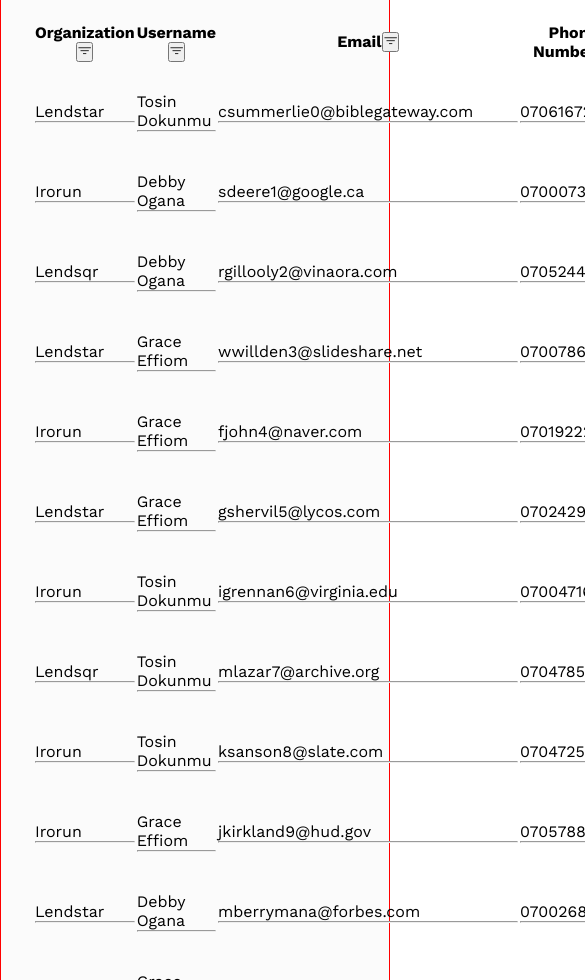
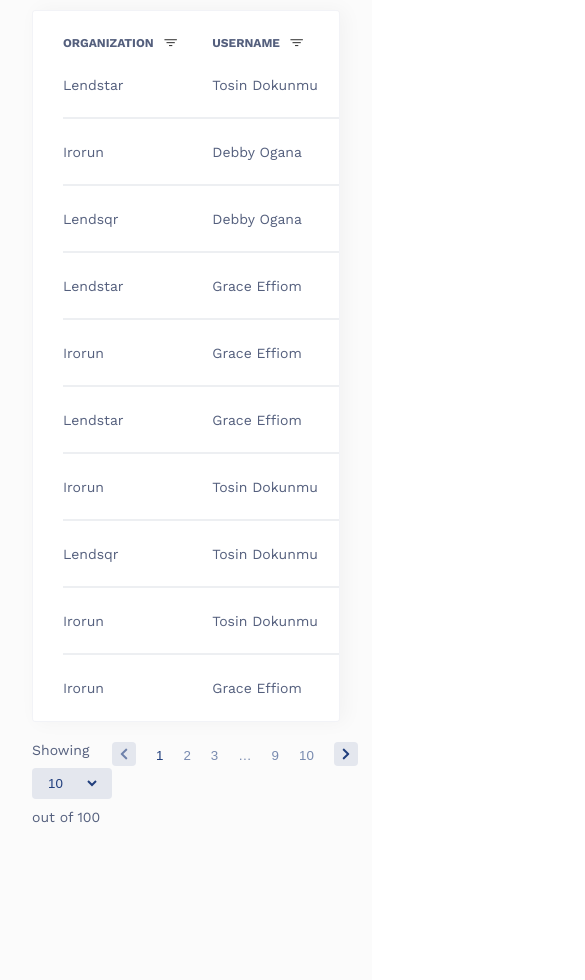
Before and after one commit to dvke/lendsqr-fe-test, a Next.js app: page /dashboard/users in a window 390 px wide. Shown: the part 1020-2000 px from the top of the page, 585 px wide, since content can reach past the window. Built offline with nearby package versions, Linux system fonts and the light colour scheme.

Commit message:
DataTable: Add pagination functionality

```diff
--- a/src/components/DataTable/columns.module.scss
+++ b/src/components/DataTable/columns.module.scss
@@ -0,0 +1,34 @@
+@use "@/styles/_colors" as *;
+
+.status {
+  padding: 7px 13px;
+  border-radius: 6.25rem;
+  font-size: 14px;
+
+  &__inactive {
+    background-color: rgba($input-color, 0.06);
+    color: $input-color;
+  }
+
+  &__pending {
+    background-color: rgba(#e9b200, 0.1);
+    color: #e9b200;
+  }
+
+  &__blacklisted {
+    background-color: rgba(#e4033b, 0.1);
+    color: #e4033b;
+  }
+
+  &__active {
+    background-color: rgba(#39cd62, 0.06);
+    color: #39cd62;
+  }
+}
+
+.more-icon {
+  font-size: 21px;
+  color: $input-color;
+  margin-bottom: -8px;
+  cursor: pointer;
+}
--- a/src/components/DataTable/columns.tsx
+++ b/src/components/DataTable/columns.tsx
@@ -63,7 +63,7 @@
     cell: ({ row }) => {
       const data = row.original;
 
-      return <FiMoreVertical />;
+      return <FiMoreVertical className={styles["more-icon"]} />;
     },
   },
 ];
--- a/src/components/DataTable/index.module.scss
+++ b/src/components/DataTable/index.module.scss
@@ -0,0 +1,128 @@
+@use "@/styles/_colors" as *;
+@import "@/styles/_breakpoints.scss";
+
+.table-section {
+  width: 100%;
+
+  @include breakpoint(mobile) {
+    margin-bottom: 2.5rem;
+  }
+
+  &__container {
+    margin-bottom: 1.25rem;
+    background-color: #fff;
+    box-shadow: 5px 0px 20px rgba(0, 0, 0, 0.04);
+    border: 1px solid rgba($primary-color, 0.06);
+    padding: 0 1.875rem;
+    border-radius: 4px;
+    overflow: auto;
+    width: 100%;
+  }
+
+  table {
+    border-spacing: 0 25px;
+    z-index: 15;
+
+    @include breakpoint(mobile) {
+      width: 64.8125rem;
+    }
+
+    @include breakpoint(tab-portrait) {
+      width: 64.8125rem;
+    }
+
+    @include breakpoint(desktop) {
+      width: 67rem;
+    }
+
+    thead {
+      font-weight: 600;
+      font-size: 0.75rem;
+      text-transform: uppercase;
+      color: $input-color;
+
+      th {
+        span {
+          display: flex;
+          align-items: flex-start;
+          gap: 10px;
+
+          button {
+            background: none;
+            padding: 0;
+            border: none;
+            cursor: pointer;
+          }
+        }
+      }
+    }
+
+    tbody {
+      tr {
+        border-bottom: 1px solid rgba($input-color, 0.1);
+
+        td {
+          color: $input-color;
+          font-size: 0.875rem;
+
+          hr {
+            width: 100%;
+            margin-top: 1.5rem;
+            border: 1px solid rgba($input-color, 0.1);
+          }
+        }
+      }
+    }
+  }
+
+  .pagination {
+    display: flex;
+    justify-content: space-between;
+
+    @include breakpoint(mobile) {
+      align-items: flex-start;
+    }
+
+    &-view {
+      display: flex;
+      align-items: center;
+      gap: 10px;
+
+      @include breakpoint(mobile) {
+        flex-wrap: wrap;
+      }
+
+      p {
+        font-size: 0.875rem;
+        color: $input-color;
+      }
+
+      &__dropdown {
+        display: flex;
+        gap: 1.125rem;
+        align-items: center;
+        background-color: rgba($primary-color, 0.1);
+        padding: 7px 12px;
+        border-radius: 4px;
+        cursor: pointer;
+        width: 5rem;
+        font-family: inherit;
+
+        select {
+          border: none;
+          outline: none;
+          background-color: transparent;
+          width: 100%;
+          font-weight: 500;
+          color: $primary-color;
+        }
+      }
+    }
+  }
+
+  .filter {
+    position: absolute;
+    top: 4rem;
+    left: 1rem;
+  }
+}
--- a/src/components/DataTable/index.tsx
+++ b/src/components/DataTable/index.tsx
@@ -3,10 +3,13 @@
   ColumnDef,
   flexRender,
   getCoreRowModel,
+  getPaginationRowModel,
   useReactTable,
 } from "@tanstack/react-table";
 import { IoFilterOutline } from "react-icons/io5";
 import styles from "./index.module.scss";
+import { useState } from "react";
+import Pagination from "./pagination";
 
 interface DataTableProps<TData, TValue> {
   columns: ColumnDef<TData, TValue>[];
@@ -21,7 +24,17 @@
     data,
     columns,
     getCoreRowModel: getCoreRowModel(),
+    getPaginationRowModel: getPaginationRowModel(),
   });
+
+  console.log(table.getPageCount());
+
+  const [currentPage, setCurrentPage] = useState(0);
+
+  const handlePageChange = (newPage: number) => {
+    table.setPageIndex(newPage);
+    setCurrentPage(newPage);
+  };
 
   return (
     <section className={styles["table-section"]}>
@@ -86,8 +99,13 @@
               ))}
             </select>
           </div>
-          <p>Out of {data.length}</p>
+          <p>out of {data.length}</p>
         </div>
+        <Pagination
+          currentPage={currentPage}
+          totalPages={table.getPageCount()}
+          onPageChange={handlePageChange}
+        />
       </div>
     </section>
   );
--- /dev/null
+++ b/src/components/DataTable/pagination.module.scss
@@ -0,0 +1,33 @@
+@use "@/styles/_colors" as *;
+
+.pagination {
+  display: flex;
+  gap: 20px;
+  align-items: center;
+  font-family: inherit;
+
+  button {
+    background: none;
+    border: none;
+    cursor: pointer;
+    color: rgba($primary-color, 0.6);
+    font-weight: 500;
+  }
+
+  &-btn > * {
+    background-color: rgba($primary-color, 0.1);
+    border-radius: 4px;
+    width: 1.5rem;
+    height: 1.5rem;
+    color: $primary-color;
+    padding: 0.35rem;
+  }
+
+  :disabled > * {
+    color: rgba($primary-color, 0.6);
+  }
+
+  .active {
+    color: $primary-color;
+  }
+}
--- /dev/null
+++ b/src/components/DataTable/pagination.tsx
@@ -0,0 +1,92 @@
+import { FaChevronLeft, FaChevronRight } from "react-icons/fa";
+import styles from "./pagination.module.scss";
+
+interface PaginationProps {
+  currentPage: number;
+  totalPages: number;
+  onPageChange: (newPage: number) => void;
+}
+
+const Pagination = ({
+  currentPage,
+  totalPages,
+  onPageChange,
+}: PaginationProps) => {
+  const handlePageChange = (newPage: number) => {
+    onPageChange(newPage);
+  };
+
+  const generatePageButtons = () => {
+    const buttons = [];
+    if (totalPages <= 4) {
+      // Show all page buttons if totalPages is less than or equal to 10
+      for (let i = 1; i <= totalPages; i++) {
+        buttons.push(
+          <button
+            key={i}
+            onClick={() => handlePageChange(i - 1)}
+            className={currentPage === i - 1 ? `${styles.active}` : ""}
+          >
+            {i}
+          </button>
+        );
+      }
+    } else {
+      // Show 7 page buttons with ellipses for compact pagination
+      for (let i = 1; i <= 3; i++) {
+        buttons.push(
+          <button
+            key={i}
+            onClick={() => handlePageChange(i - 1)}
+            className={currentPage === i - 1 ? `${styles.active}` : ""}
+          >
+            {i}
+          </button>
+        );
+      }
+      buttons.push(
+        <button key="more" className={styles.disabled}>
+          …
+        </button>,
+        <button
+          key={totalPages - 1}
+          onClick={() => handlePageChange(totalPages - 2)}
+          className={currentPage === totalPages - 2 ? `${styles.active}` : ""}
+        >
+          {totalPages - 1}
+        </button>,
+        <button
+          key={totalPages}
+          onClick={() => handlePageChange(totalPages - 1)}
+          className={currentPage === totalPages - 1 ? `${styles.active}` : ""}
+        >
+          {totalPages}
+        </button>
+      );
+    }
+
+    return buttons;
+  };
+
+  return (
+    <div className={styles.pagination}>
+      <button
+        className={styles["pagination-btn"]}
+        disabled={currentPage === 0}
+        onClick={() => handlePageChange(currentPage - 1)}
+      >
+        <FaChevronLeft />
+      </button>
+      {generatePageButtons()}
+      <button
+        className={styles["pagination-btn"]}
+        disabled={currentPage === totalPages - 1}
+        onClick={() => handlePageChange(currentPage + 1)}
+      >
+        <FaChevronRight />
+      </button>
+    </div>
+  );
+};
+
+export default Pagination;
--- a/src/components/Layout/index.module.scss
+++ b/src/components/Layout/index.module.scss
@@ -4,8 +4,7 @@
 .container {
   main {
     background-color: #fbfbfb;
-    width: 100vw;
-    border: 1px solid red;
+    width: calc(100vw - 1.1rem);
     height: max-content;
     padding: 10rem 2rem;
     font-family: "Work Sans", sans-serif;
--- a/src/components/Sidebar/index.module.scss
+++ b/src/components/Sidebar/index.module.scss
@@ -22,7 +22,7 @@
     background-color: #fff;
     border: none;
     font-family: inherit;
-    margin: 0 1.9375rem 3.25rem 1.875rem;
+    margin: 0 0 3.25rem 1.875rem;
     font-size: inherit;
     display: flex;
     gap: 10px;
--- a/src/styles/layout.scss
+++ b/src/styles/layout.scss
@@ -6,20 +6,3 @@
 *::before {
   @include reset;
 }
-
-::-webkit-scrollbar {
-  width: 8px; /* Width of the scrollbar */
-}
-
-::-webkit-scrollbar-track {
-  background-color: #f1f1f1; /* Color of the track */
-}
-
-::-webkit-scrollbar-thumb {
-  background-color: #888; /* Color of the thumb */
-  border-radius: 6px; /* Border radius of the thumb */
-}
-
-::-webkit-scrollbar-thumb:hover {
-  background-color: #555; /* Color of the thumb on hover */
-}
--- a/src/utils/data.ts
+++ b/src/utils/data.ts
@@ -7,7 +7,7 @@
     id: 1,
     organization: "Lendstar",
     username: "Tosin Dokunmu",
-    email: "csummerlie0@biblegateway.com",
+    email: "tosin@lendstar.com",
     phoneNumber: "07061672803",
     dateJoined: "Oct 31, 2024 10:00 AM",
     status: "Blacklisted",
@@ -16,7 +16,7 @@
     id: 2,
     organization: "Irorun",
     username: "Debby Ogana",
-    email: "sdeere1@google.ca",
+    email: "debby@irorun.com",
     phoneNumber: "07000732310",
     dateJoined: "Oct 31, 2024 10:00 AM",
     status: "Pending",
```
